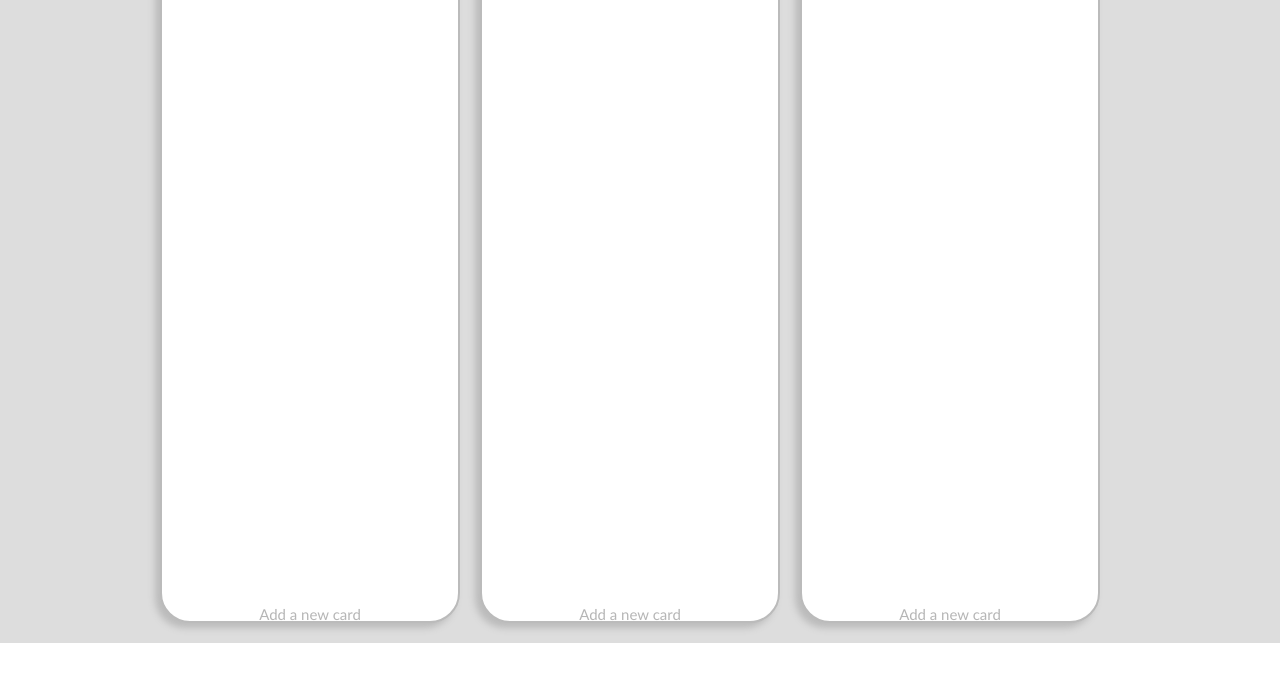
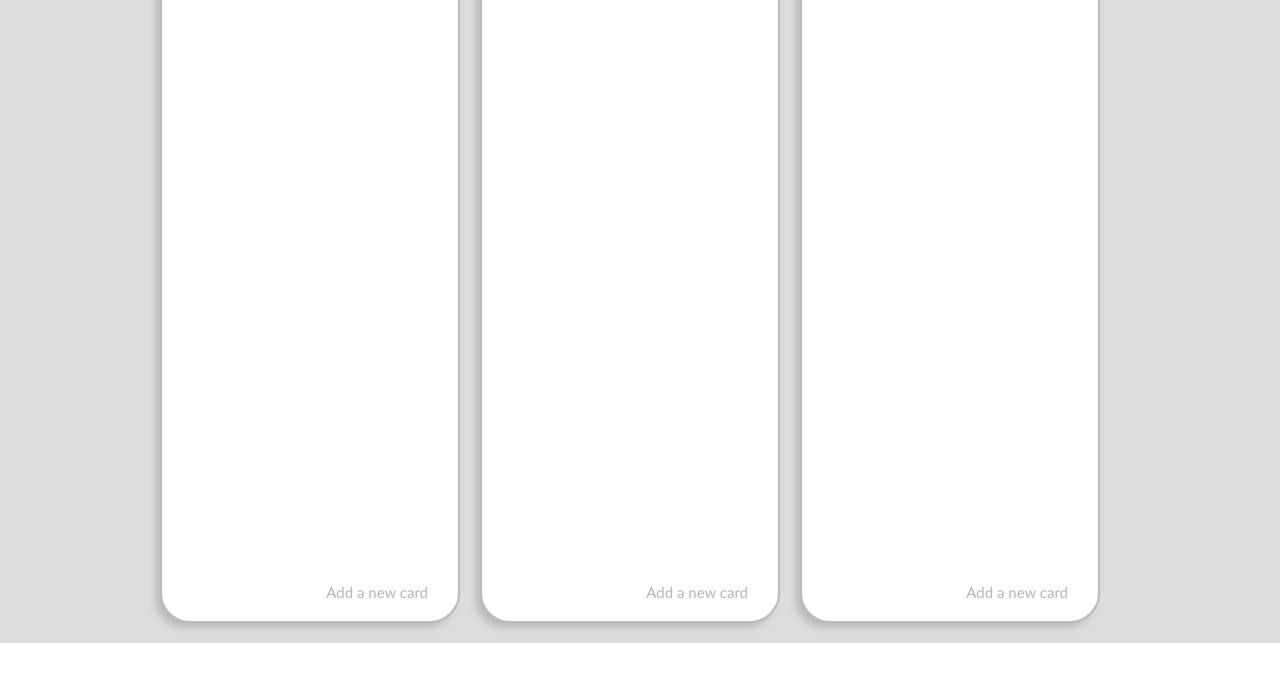
Before and after one commit to kiiyas/AHJ-006_DND-TASKER, a website built with webpack: page src/index.html in a window 1280 px wide. Shown: the part 117-798 px from the top of the page. Built offline with nearby package versions, Linux system fonts and the light colour scheme.

Commit message:
debugging

```diff
--- a/src/css/style.css
+++ b/src/css/style.css
@@ -63,6 +63,9 @@
     color: #b6b6b6;
     text-align: center;
     cursor: pointer;
+    position: absolute;
+    right: 30px;
+    bottom: 20px;
 }
 
 .task-input-form {
@@ -112,7 +115,7 @@
 }
 
 .list {
-    height: 90%;
+    /* height: 80%; */
 }
 
 .list ul {
```
Also changed, not shown: src/index.html (line endings or trailing spaces).
